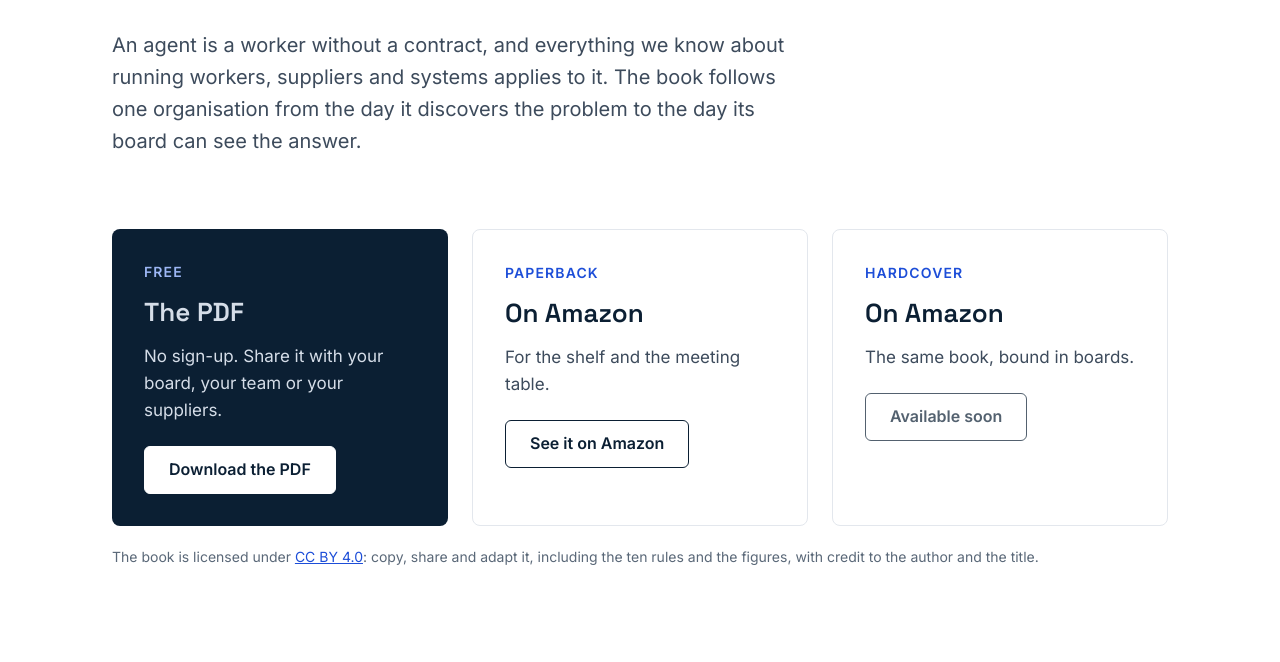
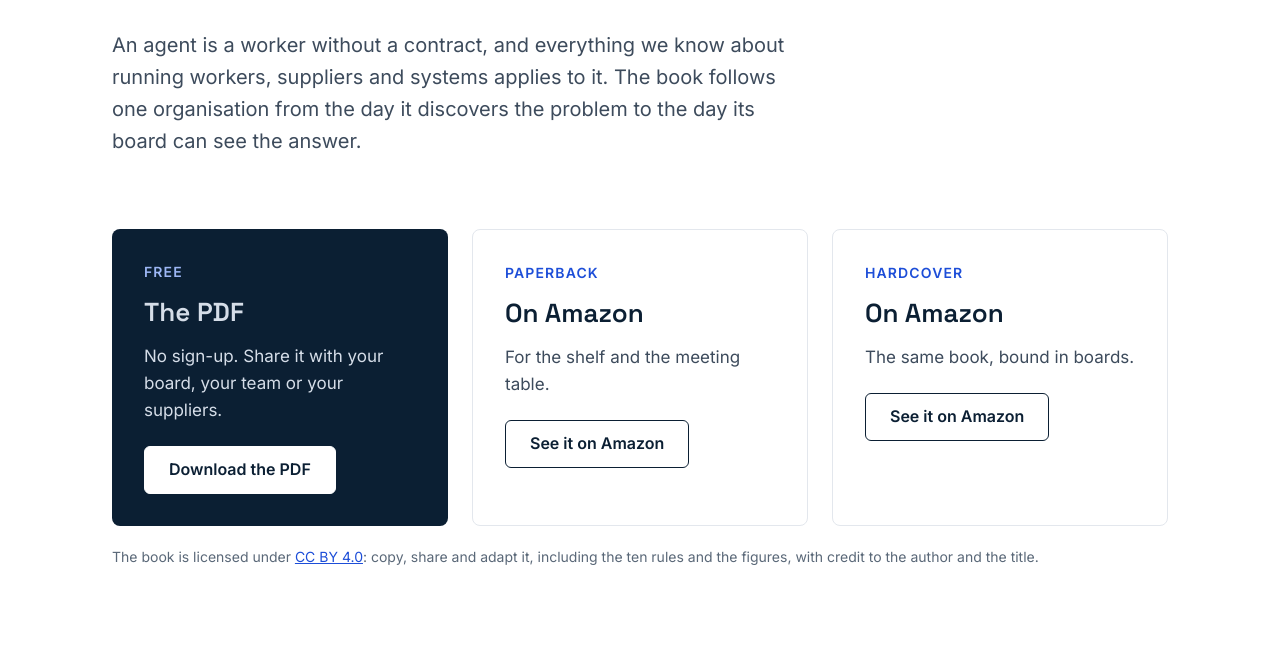
Before and after one commit to ElkaerMeisner/elkaermeisner.com, a plain HTML site: page doctrine/index.html in a window 1280 px wide. Shown: the part 392-1054 px from the top of the page. Drawn offline with Linux system fonts and the light colour scheme.

Commit message:
Hardcover is available
Link the hardcover card to Amazon.

```diff
--- a/doctrine/index.html
+++ b/doctrine/index.html
@@ -83,7 +83,7 @@
         <p class="eyebrow">Hardcover</p>
         <p class="t">On Amazon</p>
         <p class="muted">The same book, bound in boards.</p>
-        <span class="btn btn-line" aria-disabled="true">Available soon</span>
+        <a class="btn btn-line" href="https://www.amazon.de/dp/B0HSLBT4YH">See it on Amazon</a>
       </div>
     </div>
     <p class="small" style="margin-top:20px">The book is licensed under <a href="https://creativecommons.org/licenses/by/4.0/">CC BY 4.0</a>: copy, share and adapt it, including the ten rules and the figures, with credit to the author and the title.</p>
```
